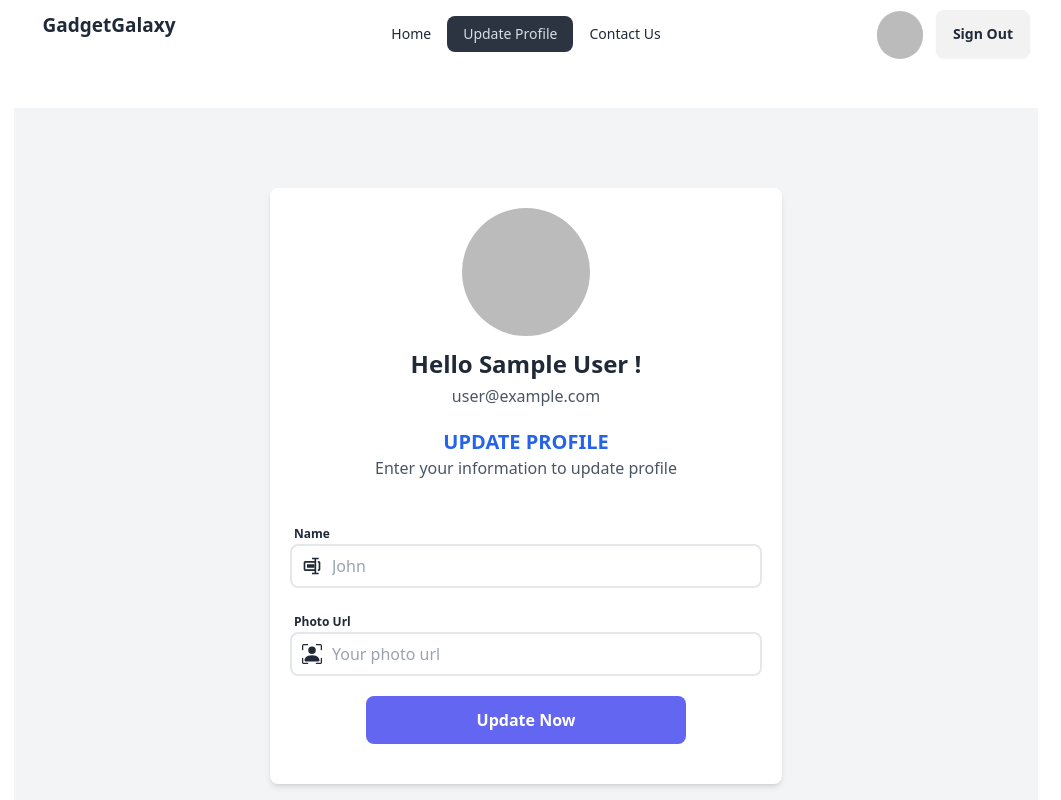
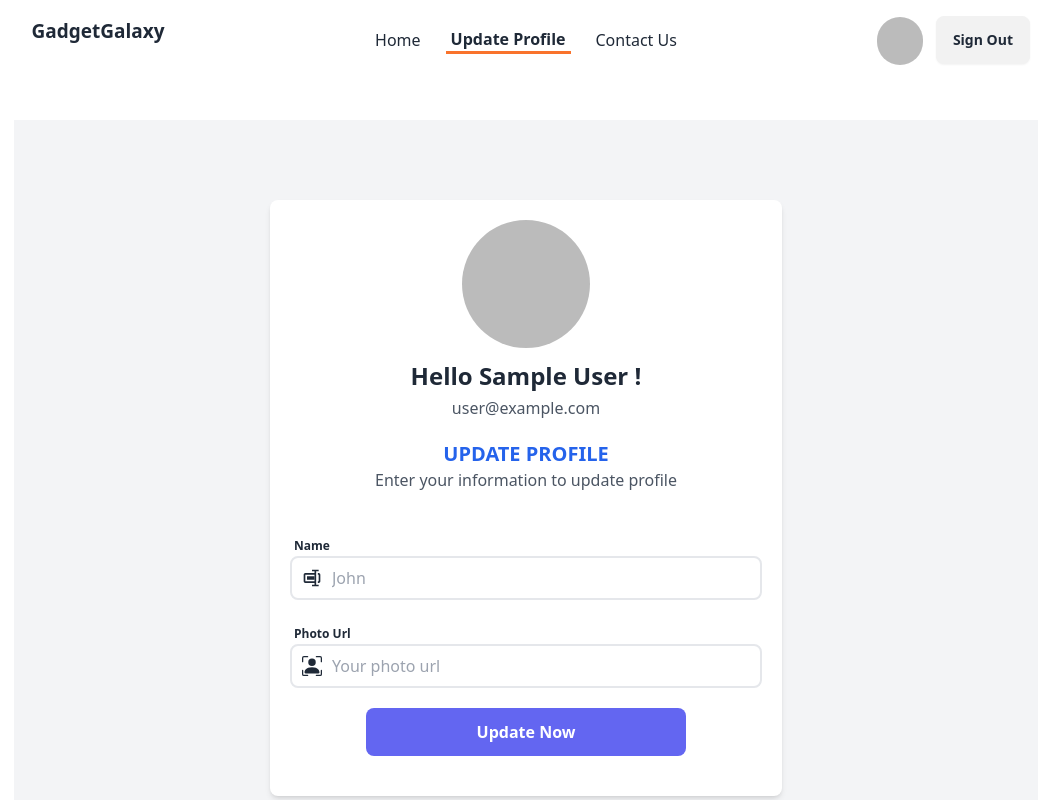
Before and after one commit to Sajid941/Product-Catalog-Client, a React (Vite) app: page /updateProfile in a window 1280 px wide. Shown: the top 800 px of the page, without its empty margins (114-1175 px from the left). Built offline with nearby package versions, Linux system fonts and the light colour scheme; no server answers; sample sign-in values are in the browser's storage.

Commit message:
fix: viwe details page not show data

```diff
--- a/src/components/Product.jsx
+++ b/src/components/Product.jsx
@@ -4,7 +4,7 @@ import { Link } from 'react-router-dom';
 import 'aos/dist/aos.css'
 
 const Product = ({ product }) => {
-    const { image, title, description, price, id } = product
+    const { image, title, description, price, _id } = product
 
     return (
         <div className="card  bg-base-100 shadow-xl">
@@ -18,7 +18,7 @@ const Product = ({ product }) => {
 
 
                 <div className="card-actions justify-end">
-                    <Link to={`/viewDetails/${id}`} className="btn bg-[#2b3440] text-white">View Details</Link >
+                    <Link to={`/viewDetails/${_id}`} className="btn bg-[#2b3440] text-white">View Details</Link >
                 </div>
             </div>
         </div>
--- a/src/pages/Home.jsx
+++ b/src/pages/Home.jsx
@@ -1,7 +1,6 @@
 import Banner from "../components/Banner";
 import Product from "../components/Product";
 import { Helmet } from "react-helmet";
-import { useQuery } from "@tanstack/react-query";
 import useAxiosPublic from './../hooks/useAxiosPublic';
 import { useEffect, useState } from "react";
 import { useLoaderData } from "react-router-dom";
--- a/src/pages/Shared/NavBar.jsx
+++ b/src/pages/Shared/NavBar.jsx
@@ -1,6 +1,7 @@
 import { useContext } from "react";
 import { Link, NavLink } from "react-router-dom";
 import { AuthContext } from "../../context/AuthProvider";
+import './navBar.css'
 
 const NavBar = () => {
     const { user, logOut } = useContext(AuthContext)
@@ -24,14 +25,14 @@ const NavBar = () => {
                     <div tabIndex={0} role="button" className="btn btn-ghost lg:hidden">
                         <svg xmlns="http://www.w3.org/2000/svg" className="h-5 w-5" fill="none" viewBox="0 0 24 24" stroke="currentColor"><path strokeLinecap="round" strokeLinejoin="round" strokeWidth="2" d="M4 6h16M4 12h8m-8 6h16" /></svg>
                     </div>
-                    <ul tabIndex={0} className="menu menu-sm dropdown-content mt-3 z-[1] p-2 shadow bg-base-100 rounded-box w-52">
+                    <ul tabIndex={0} className="menu-sm dropdown-content mt-3 z-[1] p-2 shadow bg-base-100 rounded-box w-52">
                         {navLinks}
                     </ul>
                 </div>
                 <a className="btn btn-ghost text-xl hidden md:block">GadgetGalaxy</a>
             </div>
             <div className="navbar-center hidden lg:flex">
-                <ul className="menu menu-horizontal px-1">
+                <ul className="flex gap-5 px-1 navbar">
                     {navLinks}
                 </ul>
             </div>
--- /dev/null
+++ b/src/pages/Shared/navBar.css
@@ -0,0 +1,7 @@
+.navbar a.active {
+    font-weight: 600;
+    border-bottom: 3px solid #f9732c;
+}
+.navbar a{
+    padding: 0px 5px;
+}
--- a/src/pages/UpdateProfile.jsx
+++ b/src/pages/UpdateProfile.jsx
@@ -4,6 +4,7 @@ import { BiRename } from "react-icons/bi";
 import { BsPersonBoundingBox } from "react-icons/bs";
 import { updateProfile } from "firebase/auth";
 import { toast } from "react-toastify";
+import { Helmet } from "react-helmet";
 
 const UpdateProfile = () => {
     const { user } = useContext(AuthContext)
@@ -24,6 +25,9 @@ const UpdateProfile = () => {
     }
     return (
         <div className="bg-gray-100 py-10 my-10">
+            <Helmet>
+                <title>GadgetGalaxy | Update Profile</title>
+            </Helmet>
             <div className="max-w-lg mx-auto my-10 bg-white rounded-lg shadow-md p-5">
                 <img className="w-32 h-32 rounded-full mx-auto" src={user ? user.photoURL : "https://static-00.iconduck.com/assets.00/user-icon-2048x2048-ihoxz4vq.png"} alt="Profile picture" />
                 <h2 className="text-center text-2xl font-semibold mt-3">Hello {user && user.displayName} !</h2>
--- a/src/pages/ViewDetails.jsx
+++ b/src/pages/ViewDetails.jsx
@@ -4,7 +4,7 @@ import { useLoaderData, useParams } from "react-router-dom";
 const ViewDetails = () => {
     const products = useLoaderData()
     const { id } = useParams()
-    const product = products.find(product => product.id === id)
+    const product = products.find(product => product._id === id)
     const { image, company_name, review, tag, price, rating, category, stock, name } = product
 
     return (
--- a/src/routes/Router.jsx
+++ b/src/routes/Router.jsx
@@ -45,7 +45,7 @@ const router = createBrowserRouter([
                 element: <PrivateRoute>
                     <ViewDetails></ViewDetails>
                 </PrivateRoute>,
-                loader: () => fetch("/products.json")
+                loader: () => fetch('http://localhost:3000/products')
             },
 
         ])
```
